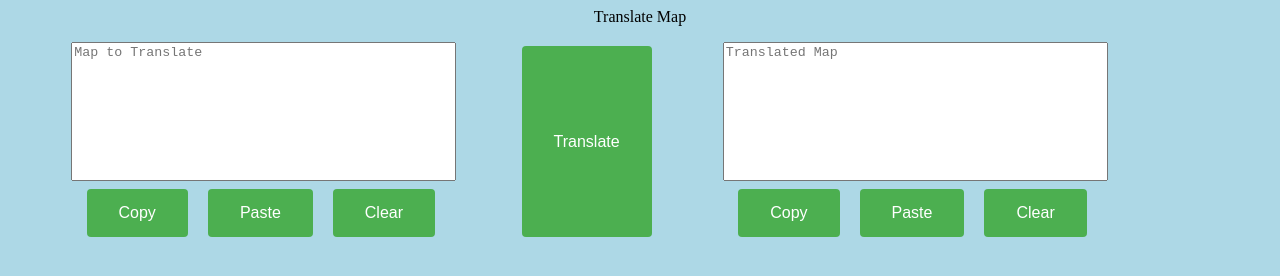
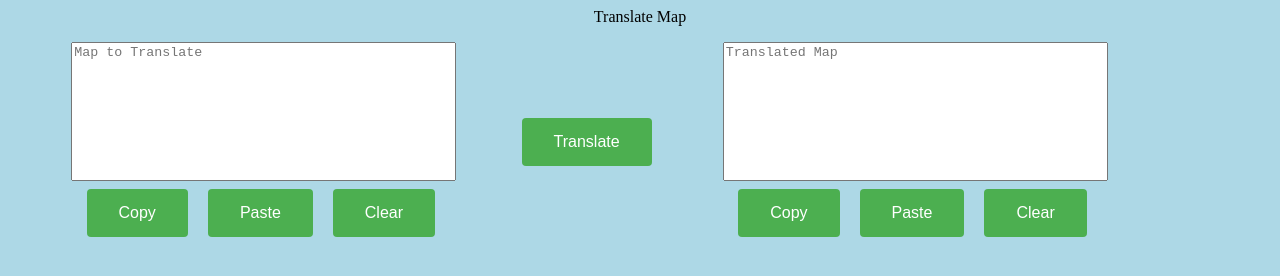
Before and after one commit to AlexWolski/MapEditingTools, a plain HTML site: page Translate.html in a window 1280 px wide. Drawn offline with Linux system fonts and the light colour scheme.

Commit message:
Moar Test

```diff
--- a/Translate.html
+++ b/Translate.html
@@ -22,7 +22,7 @@
 				</div>
 			</div>
 
-			<button class="button small">Translate</button>
+			<div><button class="button small">Translate</button></div>
 
 			<div style="display:inline-block; width:30%; margin-left:5%; margin-right:5%"">
 				<textarea name="Output" placeholder="Translated Map" wrap="off"></textarea>
--- a/styles.css
+++ b/styles.css
@@ -36,5 +36,5 @@ textarea {
 
 .wrapper {
   display: flex;
-  align-content: center;
+  align-items: center;
 }
```
